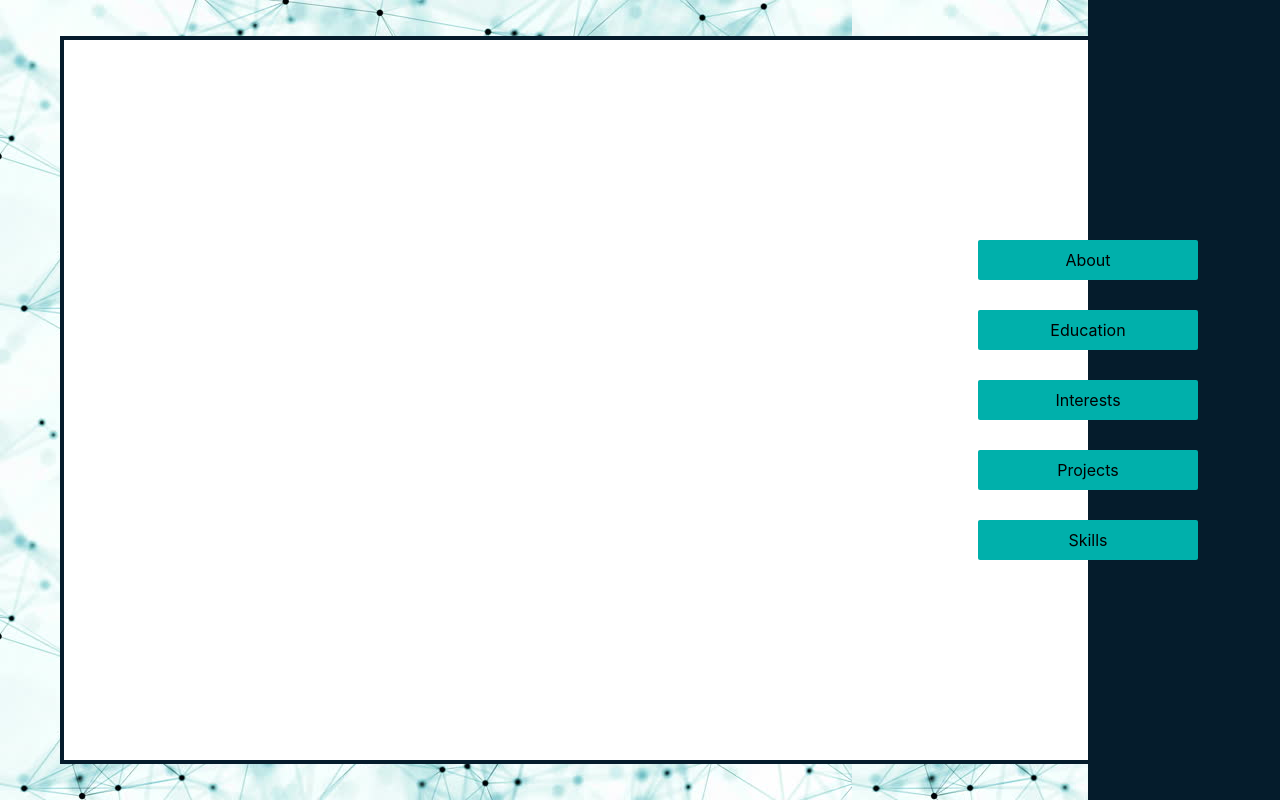
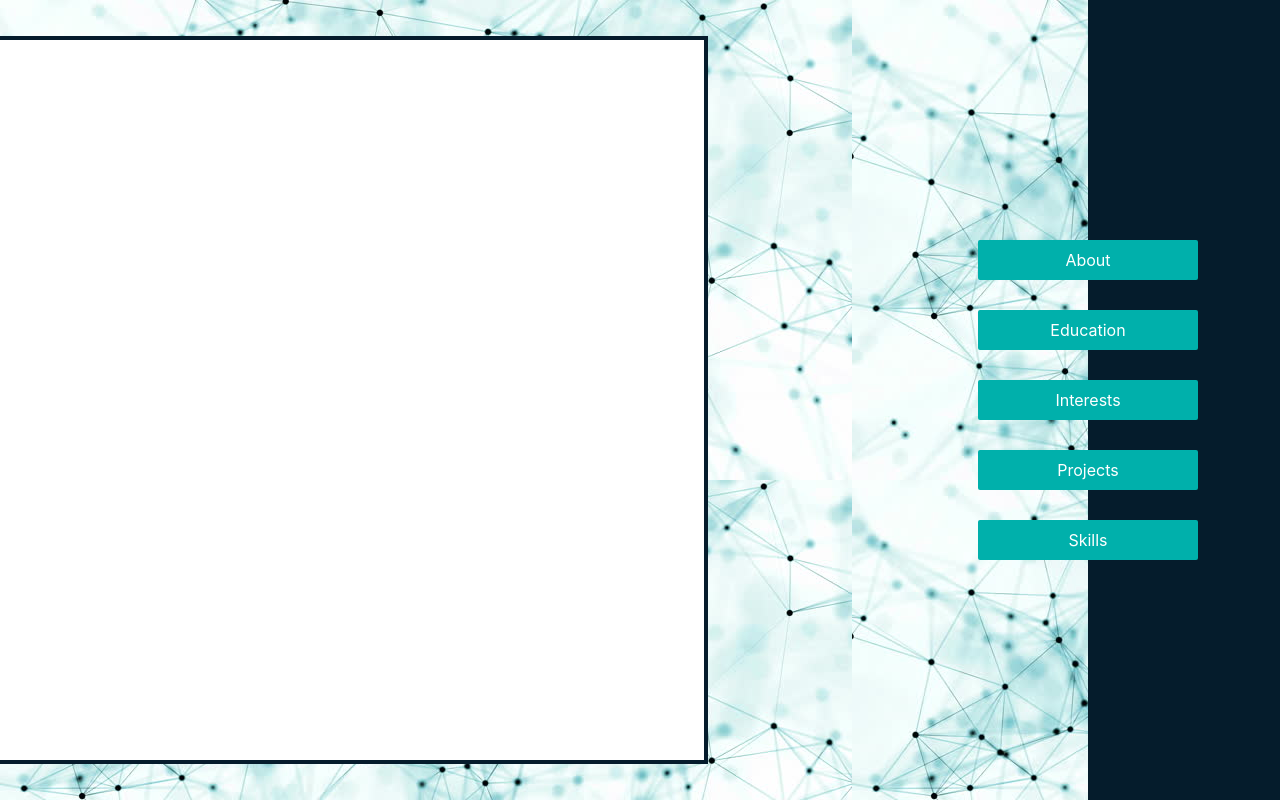
Before and after one commit to jayaharish/portfolio, a React (Create React App) app: page / in a window 1280 px wide. Shown: the top 800 px of the page. Built offline with nearby package versions, Linux system fonts and the light colour scheme.

Commit message:
small tweaks

```diff
--- a/src/components/Container.css
+++ b/src/components/Container.css
@@ -3,8 +3,8 @@
   height: 90%;
   width: 90%;
   top: 50%;
-  left: 50%;
-  transform: translate(-50%, -50%);
+  left: 10%;
+  transform: translateY(-50%);
   transform-origin: right;
   background-color: white;
   border: 4px solid #051c2c;
--- a/src/components/SideBar.css
+++ b/src/components/SideBar.css
@@ -18,6 +18,7 @@
   padding: 10px;
   border-radius: 2px;
   margin-bottom: 30px;
+  color: white;
 }
 .sidebar-items:last-child {
   margin-bottom: 0px;
```
Also changed, not shown: 3 other files (tests, documents, lock files or other folders).
